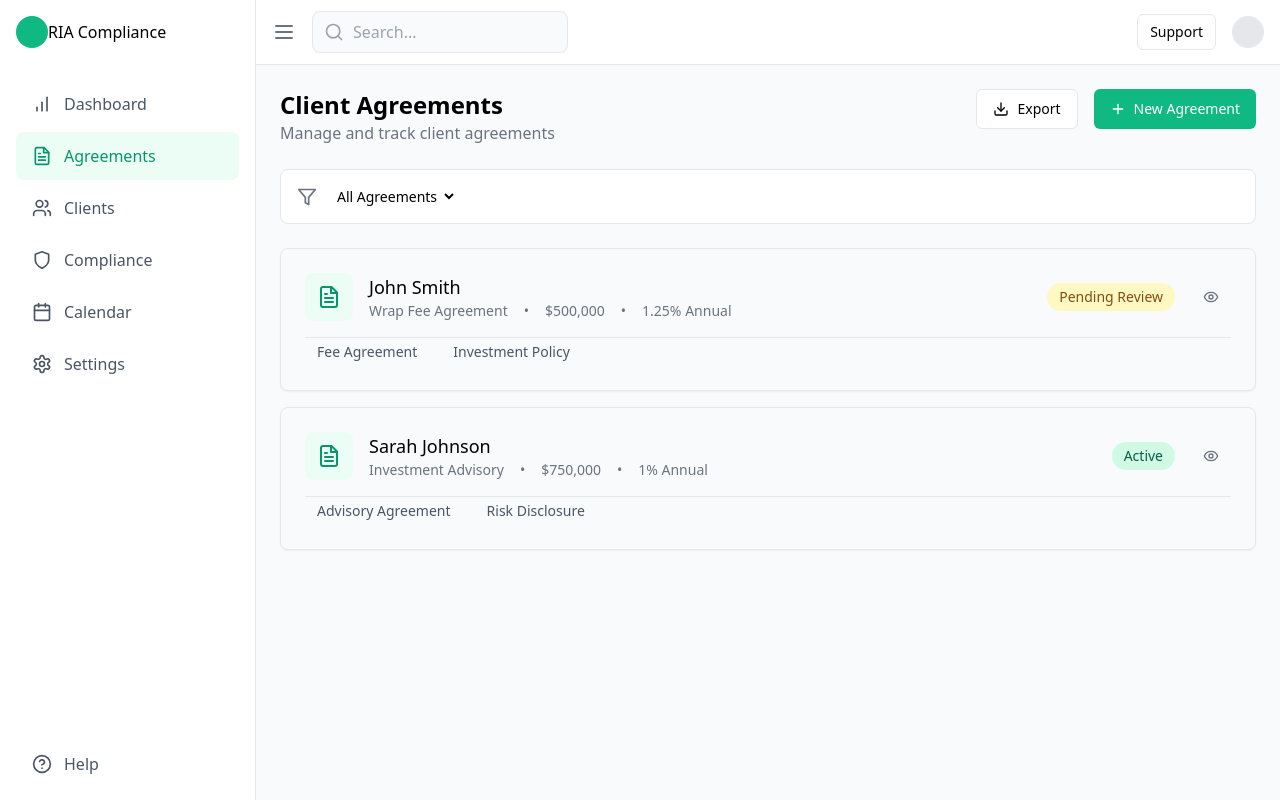
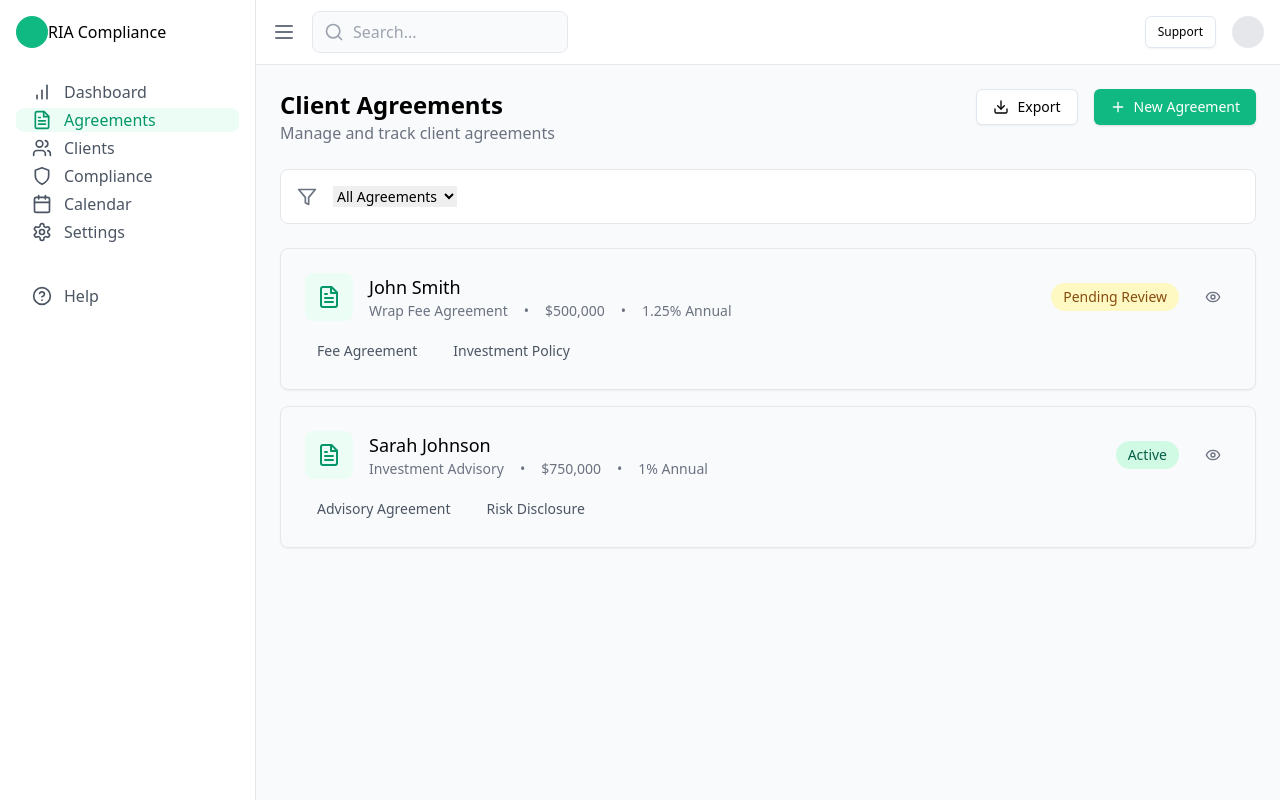
Before and after one commit to Investgrape/ria-compliance-system, a Next.js app: page / in a window 1280 px wide. Built offline with nearby package versions, Linux system fonts and the light colour scheme.

Commit message:
Add UI components and styles

```diff
--- /dev/null
+++ b/src/app/globals.css
@@ -0,0 +1,76 @@
+@tailwind base;
+@tailwind components;
+@tailwind utilities;
+
+@layer base {
+  :root {
+    --background: 0 0% 100%;
+    --foreground: 20 14.3% 4.1%;
+
+    --card: 0 0% 100%;
+    --card-foreground: 20 14.3% 4.1%;
+
+    --popover: 0 0% 100%;
+    --popover-foreground: 20 14.3% 4.1%;
+
+    --primary: 142.1 76.2% 36.3%;
+    --primary-foreground: 355.7 100% 97.3%;
+
+    --secondary: 60 4.8% 95.9%;
+    --secondary-foreground: 24 9.8% 10%;
+
+    --muted: 60 4.8% 95.9%;
+    --muted-foreground: 25 5.3% 44.7%;
+
+    --accent: 60 4.8% 95.9%;
+    --accent-foreground: 24 9.8% 10%;
+
+    --destructive: 0 84.2% 60.2%;
+    --destructive-foreground: 60 9.1% 97.8%;
+
+    --border: 20 5.9% 90%;
+    --input: 20 5.9% 90%;
+    --ring: 20 14.3% 4.1%;
+
+    --radius: 0.5rem;
+  }
+
+  .dark {
+    --background: 20 14.3% 4.1%;
+    --foreground: 60 9.1% 97.8%;
+
+    --card: 20 14.3% 4.1%;
+    --card-foreground: 60 9.1% 97.8%;
+
+    --popover: 20 14.3% 4.1%;
+    --popover-foreground: 60 9.1% 97.8%;
+
+    --primary: 142.1 70.6% 45.3%;
+    --primary-foreground: 144.9 80.4% 10%;
+
+    --secondary: 12 6.5% 15.1%;
+    --secondary-foreground: 60 9.1% 97.8%;
+
+    --muted: 12 6.5% 15.1%;
+    --muted-foreground: 24 5.4% 63.9%;
+
+    --accent: 12 6.5% 15.1%;
+    --accent-foreground: 60 9.1% 97.8%;
+
+    --destructive: 0 62.8% 30.6%;
+    --destructive-foreground: 60 9.1% 97.8%;
+
+    --border: 12 6.5% 15.1%;
+    --input: 12 6.5% 15.1%;
+    --ring: 24 5.7% 82.9%;
+  }
+}
+
+@layer base {
+  * {
+    @apply border-border;
+  }
+  body {
+    @apply bg-background text-foreground;
+  }
+}
--- /dev/null
+++ b/src/components/ui/button.jsx
@@ -0,0 +1,48 @@
+import * as React from "react";
+import { Slot } from "@radix-ui/react-slot";
+import { cva } from "class-variance-authority";
+import { cn } from "@/lib/utils";
+
+const buttonVariants = cva(
+  "inline-flex items-center justify-center whitespace-nowrap rounded-md text-sm font-medium transition-colors focus-visible:outline-none focus-visible:ring-1 focus-visible:ring-ring disabled:pointer-events-none disabled:opacity-50",
+  {
+    variants: {
+      variant: {
+        default:
+          "bg-primary text-primary-foreground shadow hover:bg-primary/90",
+        destructive:
+          "bg-destructive text-destructive-foreground shadow-sm hover:bg-destructive/90",
+        outline:
+          "border border-input bg-background shadow-sm hover:bg-accent hover:text-accent-foreground",
+        secondary:
+          "bg-secondary text-secondary-foreground shadow-sm hover:bg-secondary/80",
+        ghost: "hover:bg-accent hover:text-accent-foreground",
+        link: "text-primary underline-offset-4 hover:underline",
+      },
+      size: {
+        default: "h-9 px-4 py-2",
+        sm: "h-8 rounded-md px-3 text-xs",
+        lg: "h-10 rounded-md px-8",
+        icon: "h-9 w-9",
+      },
+    },
+    defaultVariants: {
+      variant: "default",
+      size: "default",
+    },
+  }
+);
+
+const Button = React.forwardRef(({ className, variant, size, asChild = false, ...props }, ref) => {
+  const Comp = asChild ? Slot : "button";
+  return (
+    <Comp
+      className={cn(buttonVariants({ variant, size, className }))}
+      ref={ref}
+      {...props}
+    />
+  );
+});
+Button.displayName = "Button";
+
+export { Button, buttonVariants };
--- /dev/null
+++ b/src/components/ui/dialog.jsx
@@ -0,0 +1,98 @@
+import * as React from "react";
+import * as DialogPrimitive from "@radix-ui/react-dialog";
+import { Cross2Icon } from "@radix-ui/react-icons";
+import { cn } from "@/lib/utils";
+
+const Dialog = DialogPrimitive.Root;
+
+const DialogTrigger = DialogPrimitive.Trigger;
+
+const DialogPortal = DialogPrimitive.Portal;
+
+const DialogClose = DialogPrimitive.Close;
+
+const DialogOverlay = React.forwardRef(({ className, ...props }, ref) => (
+  <DialogPrimitive.Overlay
+    ref={ref}
+    className={cn(
+      "fixed inset-0 z-50 bg-black/80 data-[state=open]:animate-in data-[state=closed]:animate-out data-[state=closed]:fade-out-0 data-[state=open]:fade-in-0",
+      className
+    )}
+    {...props}
+  />
+));
+DialogOverlay.displayName = DialogPrimitive.Overlay.displayName;
+
+const DialogContent = React.forwardRef(({ className, children, ...props }, ref) => (
+  <DialogPortal>
+    <DialogOverlay />
+    <DialogPrimitive.Content
+      ref={ref}
+      className={cn(
+        "fixed left-[50%] top-[50%] z-50 grid w-full max-w-lg translate-x-[-50%] translate-y-[-50%] gap-4 border bg-background p-6 shadow-lg duration-200 data-[state=open]:animate-in data-[state=closed]:animate-out data-[state=closed]:fade-out-0 data-[state=open]:fade-in-0 data-[state=closed]:zoom-out-95 data-[state=open]:zoom-in-95 data-[state=closed]:slide-out-to-left-1/2 data-[state=closed]:slide-out-to-top-[48%] data-[state=open]:slide-in-from-left-1/2 data-[state=open]:slide-in-from-top-[48%] sm:rounded-lg",
+        className
+      )}
+      {...props}
+    >
+      {children}
+      <DialogPrimitive.Close className="absolute right-4 top-4 rounded-sm opacity-70 ring-offset-background transition-opacity hover:opacity-100 focus:outline-none focus:ring-2 focus:ring-ring focus:ring-offset-2 disabled:pointer-events-none data-[state=open]:bg-accent data-[state=open]:text-muted-foreground">
+        <Cross2Icon className="h-4 w-4" />
+        <span className="sr-only">Close</span>
+      </DialogPrimitive.Close>
+    </DialogPrimitive.Content>
+  </DialogPortal>
+));
+DialogContent.displayName = DialogPrimitive.Content.displayName;
+
+const DialogHeader = ({
+  className,
+  ...props
+}) => (
+  <div
+    className={cn("flex flex-col space-y-1.5 text-center sm:text-left", className)}
+    {...props}
+  />
+);
+DialogHeader.displayName = "DialogHeader";
+
+const DialogFooter = ({
+  className,
+  ...props
+}) => (
+  <div
+    className={cn("flex flex-col-reverse sm:flex-row sm:justify-end sm:space-x-2", className)}
+    {...props}
+  />
+);
+DialogFooter.displayName = "DialogFooter";
+
+const DialogTitle = React.forwardRef(({ className, ...props }, ref) => (
+  <DialogPrimitive.Title
+    ref={ref}
+    className={cn("text-lg font-semibold leading-none tracking-tight", className)}
+    {...props}
+  />
+));
+DialogTitle.displayName = DialogPrimitive.Title.displayName;
+
+const DialogDescription = React.forwardRef(({ className, ...props }, ref) => (
+  <DialogPrimitive.Description
+    ref={ref}
+    className={cn("text-sm text-muted-foreground", className)}
+    {...props}
+  />
+));
+DialogDescription.displayName = DialogPrimitive.Description.displayName;
+
+export {
+  Dialog,
+  DialogPortal,
+  DialogOverlay,
+  DialogTrigger,
+  DialogClose,
+  DialogContent,
+  DialogHeader,
+  DialogFooter,
+  DialogTitle,
+  DialogDescription,
+};
--- /dev/null
+++ b/src/components/ui/input.jsx
@@ -0,0 +1,19 @@
+import * as React from "react";
+import { cn } from "@/lib/utils";
+
+const Input = React.forwardRef(({ className, type, ...props }, ref) => {
+  return (
+    <input
+      type={type}
+      className={cn(
+        "flex h-9 w-full rounded-md border border-input bg-background px-3 py-1 text-sm shadow-sm transition-colors file:border-0 file:bg-transparent file:text-sm file:font-medium placeholder:text-muted-foreground focus-visible:outline-none focus-visible:ring-1 focus-visible:ring-ring disabled:cursor-not-allowed disabled:opacity-50",
+        className
+      )}
+      ref={ref}
+      {...props}
+    />
+  );
+});
+Input.displayName = "Input";
+
+export { Input };
--- /dev/null
+++ b/src/lib/utils.js
@@ -0,0 +1,6 @@
+import { clsx } from 'clsx';
+import { twMerge } from 'tailwind-merge';
+
+export function cn(...inputs) {
+  return twMerge(clsx(inputs));
+}
```
